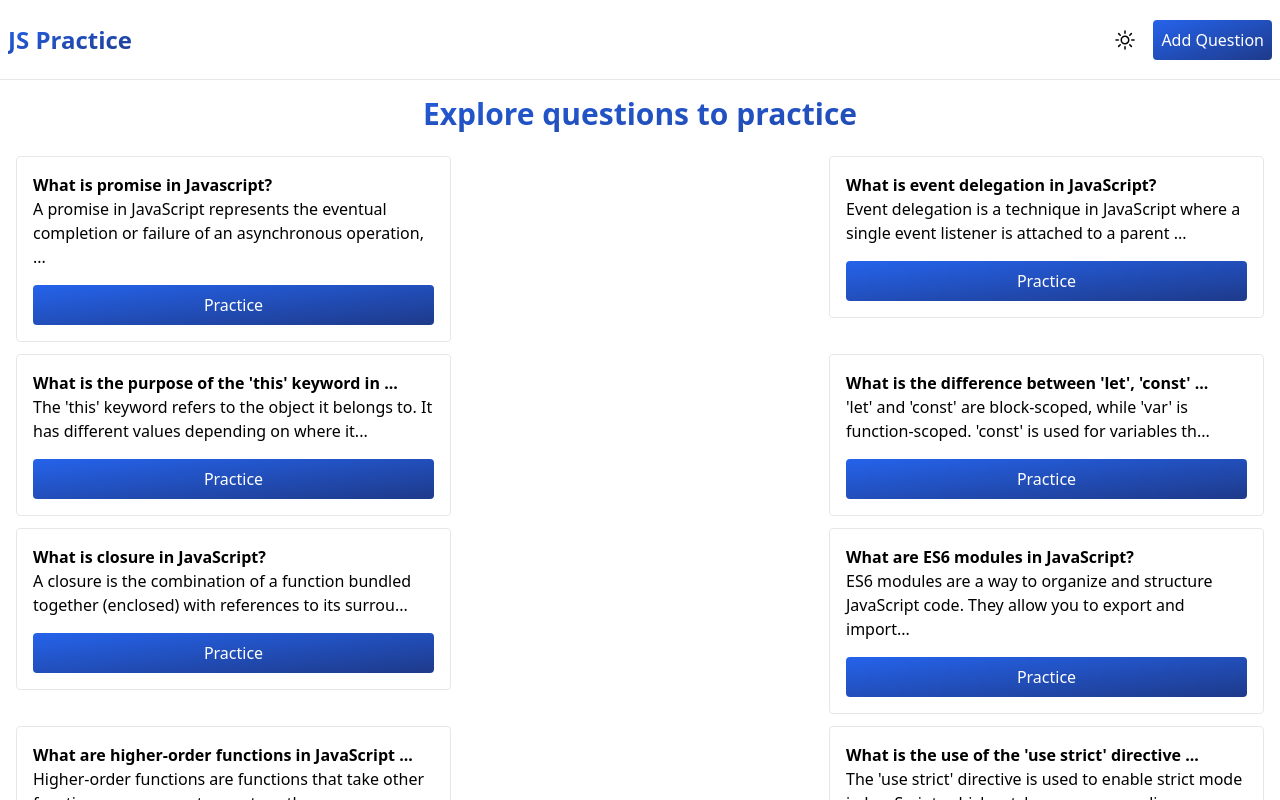
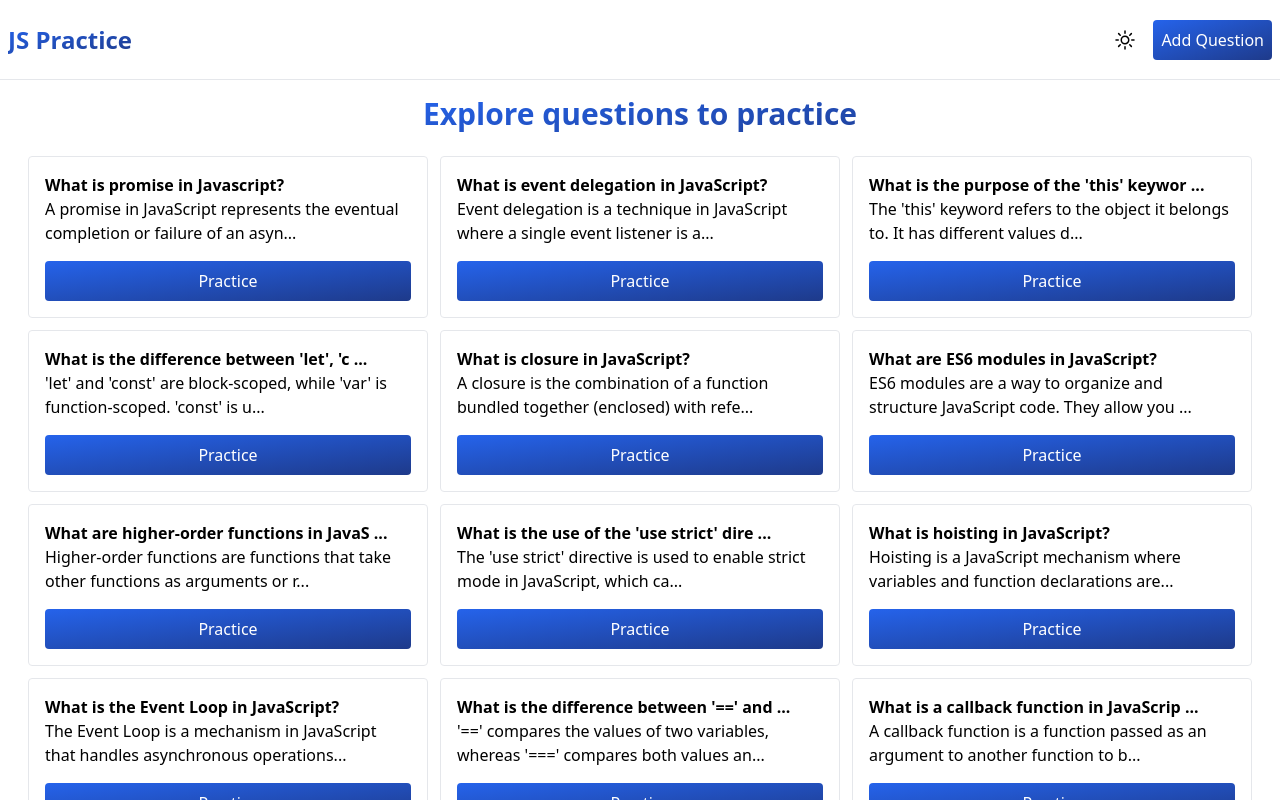
Before and after one commit to ashsajal1/js-practice-app, a React (Vite) app: page / in a window 1280 px wide. Shown: the top 800 px of the page. Built offline with nearby package versions, Linux system fonts and the light colour scheme.

Commit message:
use grid instead flex

```diff
--- a/src/components/ui/question-card.tsx
+++ b/src/components/ui/question-card.tsx
@@ -2,9 +2,9 @@ import { Link } from 'react-router-dom'
 
 export default function QuestionCard({ question, answer, id }: { question: string, answer: string, id: number }) {
     return (
-        <div  data-aos='fade-up' className="flex flex-col rounded p-4 border dark:border-gray-700 w-full md:min-w-[300px] md:max-w-[435px] bg-white dark:bg-black dark:text-white">
-            <p className='font-bold'>{question.slice(0, 45)} {question.length > 45 ? '...' : ''}</p>
-            <p className='font-light'>{answer.slice(0, 100)}...</p>
+        <div data-aos='fade-up' className="flex flex-col rounded p-4 border dark:border-gray-700 w-full md:min-w-[250px] md:max-w-[400px] bg-white dark:bg-black dark:text-white">
+            <p className='font-bold'>{question.slice(0, 40)} {question.length > 40 ? '...' : ''}</p>
+            <p className='font-light'>{answer.slice(0, 80)}...</p>
             <div className='mt-4'>
                 <Link to={`/q/${id.toString()}`} className='btn'>Practice</Link>
             </div>
--- a/src/pages/home.tsx
+++ b/src/pages/home.tsx
@@ -12,9 +12,9 @@ export default function Home() {
   }, []);
 
   return (
-    <div className="p-4">
+    <div className="p-4 flex flex-col items-center justify-center">
       <h1 className="g-text font-extrabold text-3xl text-center pb-6">Explore questions to practice</h1>
-      <div className="flex justify-between flex-wrap items-start gap-3">
+      <div className="grid grid-cols-1 md:grid-cols-3 gap-3">
         {sortedQuestions.map((question) => (
           <QuestionCard question={question.question} answer={question.answer} id={question.id} key={question.id} />
         ))}
```
